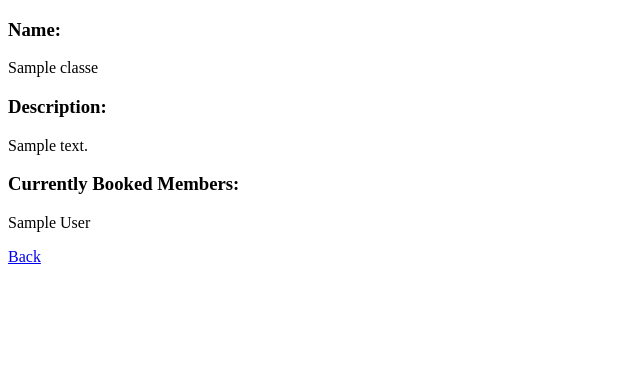
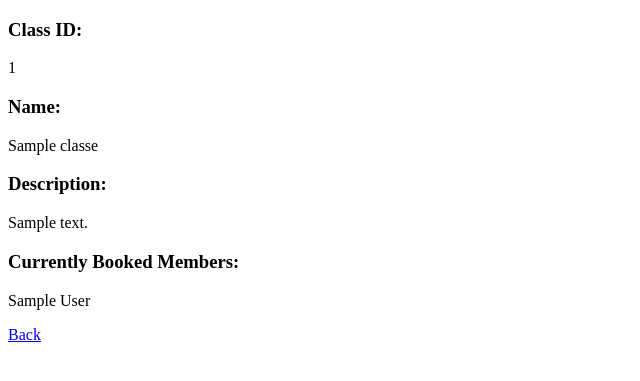
Before and after one commit to davidmacarabrown/gym_management_app, a Flask app: page /classes/1 in a window 1280 px wide. Shown: the part 98-479 px from the top of the page, without its empty margins (0-640 px from the left). Run offline with Flask 2, Linux system fonts and the light colour scheme; a database or web service that is not in the repository returns one stand-in record (values such as "Sample title"); some libraries are stand-ins or nearby versions.

Commit message:
MVP complete

```diff
--- a/templates/gym_class/show.html
+++ b/templates/gym_class/show.html
@@ -2,6 +2,7 @@
 
 {% block content %}
 <div>
+    <h3>Class ID:</h3><p>{{selected_class.id}}</p>
     <h3>Name:</h3>
     <p>{{selected_class.name}}</p>
     <h3>Description:</h3>
```
